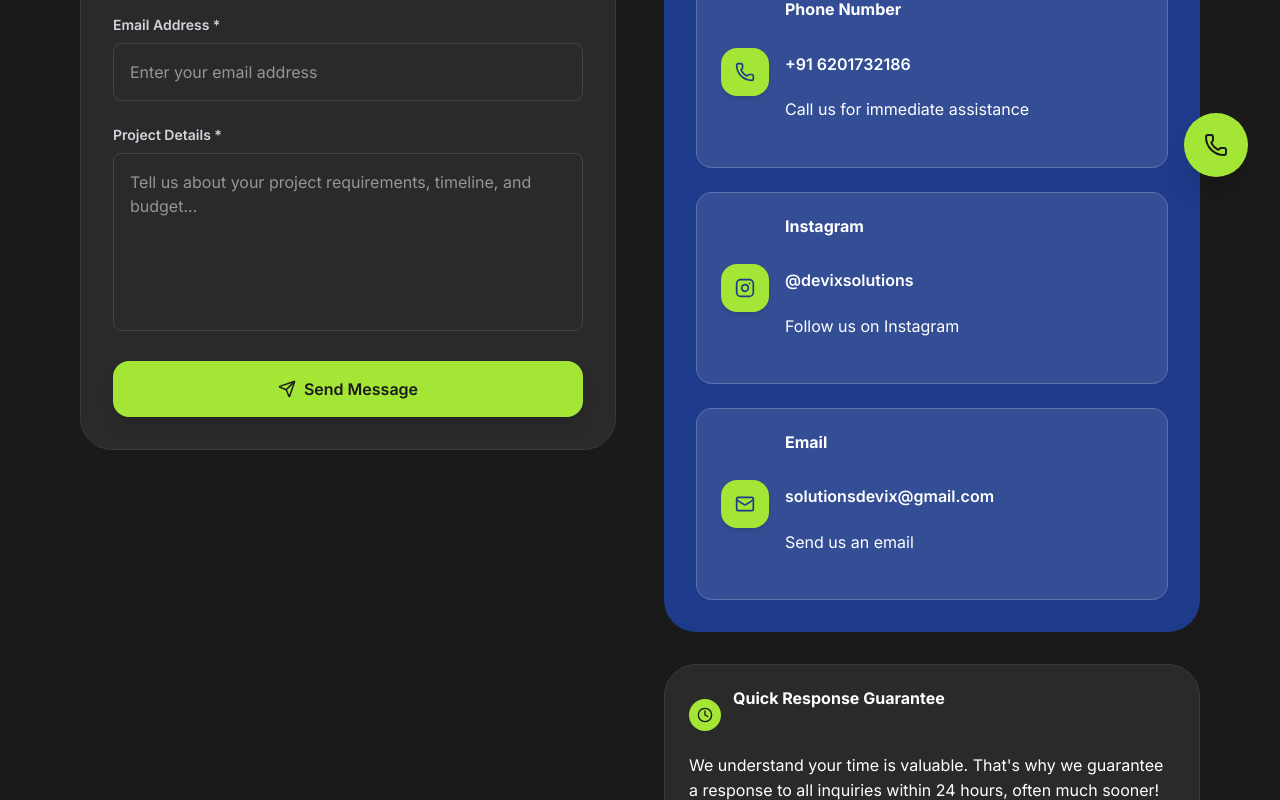
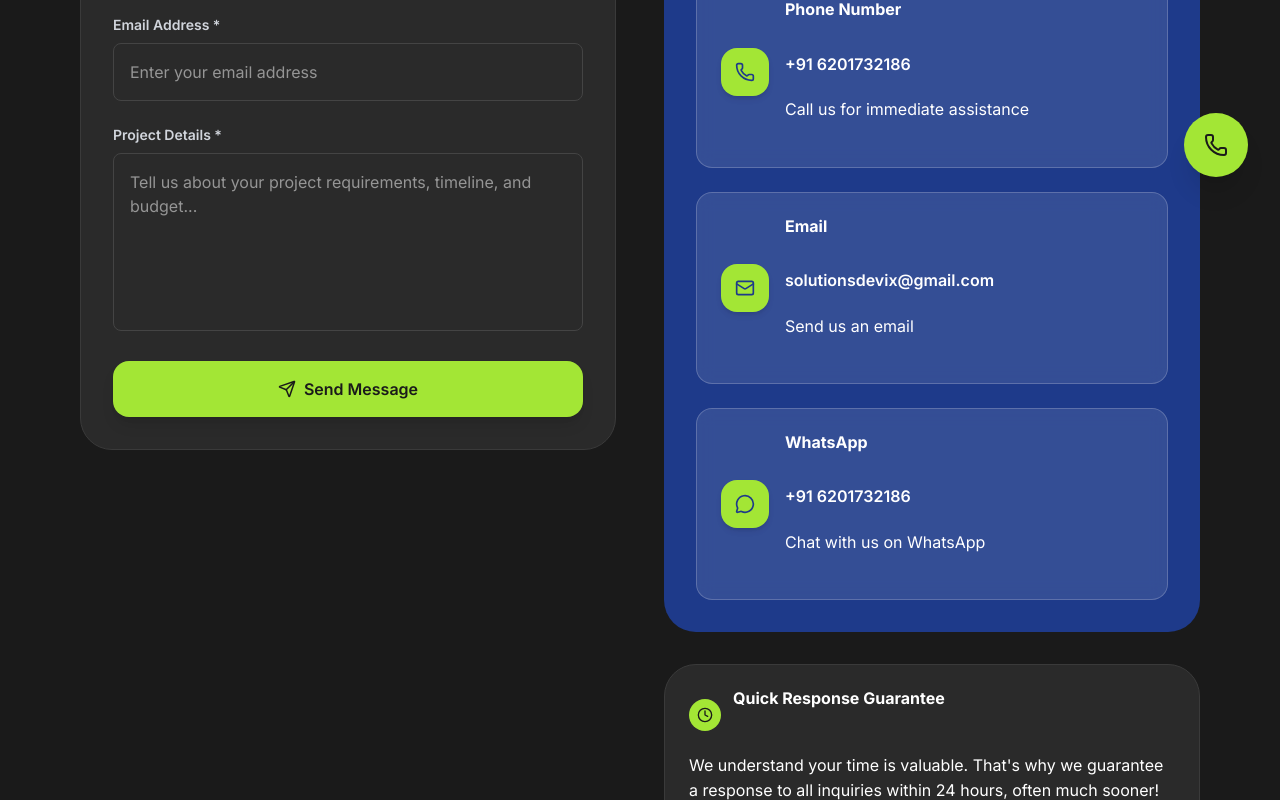
Before and after one commit to devixsolutions12/devix-solutions, a Next.js app: page /contact in a window 1280 px wide. Shown: the part 591-1391 px from the top of the page. Built offline with nearby package versions, Linux system fonts and the light colour scheme.

Commit message:
Update pricing and redirect contact form submissions to WhatsApp instead of Instagram

```diff
--- a/src/app/api/contact/route.ts
+++ b/src/app/api/contact/route.ts
@@ -22,12 +22,12 @@ export async function POST(request: Request) {
       );
     }
 
-    // Create Instagram DM link with the message
-    // Format: https://instagram.com/direct/t/USERNAME?text=MESSAGE
-    const instagramUsername = 'devixsolutions'; // Your actual Instagram username
-    const fullMessage = `Name: ${name}\nEmail: ${email}\nMessage: ${message}`;
+    // Create WhatsApp link with the message
+    // Format: https://wa.me/PHONE_NUMBER?text=MESSAGE
+    const whatsappNumber = '916201732186'; // Your WhatsApp number with country code
+    const fullMessage = `Hello, I'm ${name} (${email}). I'm interested in your services:\n\n${message}`;
     const encodedMessage = encodeURIComponent(fullMessage);
-    const instagramUrl = `https://instagram.com/direct/t/${instagramUsername}?text=${encodedMessage}`;
+    const whatsappUrl = `https://wa.me/${whatsappNumber}?text=${encodedMessage}`;
 
     console.log('Contact form submission:', { name, email, message });
 
@@ -35,19 +35,19 @@ export async function POST(request: Request) {
       {
         success: true,
         message: 'Message sent successfully!',
-        redirectUrl: instagramUrl
+        redirectUrl: whatsappUrl
       },
       { status: 200 }
     );
   } catch (error) {
     console.error('Error processing contact form:', error);
     // Even on error, provide redirect URL
-    const instagramUrl = 'https://instagram.com/devixsolutions';
+    const whatsappUrl = 'https://wa.me/916201732186';
     return NextResponse.json(
       {
         success: true,
         message: 'Message sent successfully!',
-        redirectUrl: instagramUrl
+        redirectUrl: whatsappUrl
       },
       { status: 200 }
     );
--- a/src/components/Contact.tsx
+++ b/src/components/Contact.tsx
@@ -2,7 +2,7 @@
 
 import { motion } from 'framer-motion'
 import { useState } from 'react'
-import { Send, Phone, Mail, Instagram, Clock } from 'lucide-react'
+import { Send, Phone, Mail, MessageCircle, Clock } from 'lucide-react'
 
 const Contact = () => {
   const [formData, setFormData] = useState({
@@ -30,12 +30,12 @@ const Contact = () => {
       const result = await response.json()
 
       if (response.ok) {
-        // Redirect to Instagram DMs
+        // Redirect to WhatsApp
         if (result.redirectUrl) {
           window.location.href = result.redirectUrl
         } else {
-          // Fallback to Instagram profile if redirect URL not provided
-          window.location.href = 'https://instagram.com/devixsolutions'
+          // Fallback to WhatsApp if redirect URL not provided
+          window.location.href = 'https://wa.me/916201732186'
         }
       } else {
         setSubmitStatus({
@@ -44,8 +44,8 @@ const Contact = () => {
         })
       }
     } catch (error) {
-      // Even on error, redirect to Instagram as requested
-      window.location.href = 'https://instagram.com/devixsolutions'
+      // Even on error, redirect to WhatsApp
+      window.location.href = 'https://wa.me/916201732186'
       console.error('Submission error:', error)
     } finally {
       setIsSubmitting(false)
@@ -69,20 +69,20 @@ const Contact = () => {
       action: "tel:+916201732186"
     },
     {
-      icon: Instagram,
-      title: "Instagram",
-      value: "@devixsolutions",
-      description: "Follow us on Instagram",
-      color: "from-cyan-500 to-cyan-600",
-      action: "https://instagram.com/devixsolutions"
-    },
-    {
       icon: Mail,
       title: "Email",
       value: "solutionsdevix@gmail.com",
       description: "Send us an email",
       color: "from-green-500 to-green-600",
       action: "mailto:solutionsdevix@gmail.com"
+    },
+    {
+      icon: MessageCircle,
+      title: "WhatsApp",
+      value: "+91 6201732186",
+      description: "Chat with us on WhatsApp",
+      color: "from-green-500 to-green-600",
+      action: "https://wa.me/916201732186"
     }
   ]
 
--- a/src/components/Pricing.tsx
+++ b/src/components/Pricing.tsx
@@ -8,7 +8,7 @@ const Pricing = () => {
     {
       id: 1,
       name: "Basic",
-      price: "₹25k",
+      price: "₹5999",
       description: "Perfect for small businesses and startups",
       popular: false,
       buttonText: "Get Started",
@@ -24,7 +24,7 @@ const Pricing = () => {
     {
       id: 2,
       name: "Professional",
-      price: "₹45k",
+      price: "₹15999",
       description: "Ideal for growing businesses",
       popular: true,
       buttonText: "Choose Plan",
```
